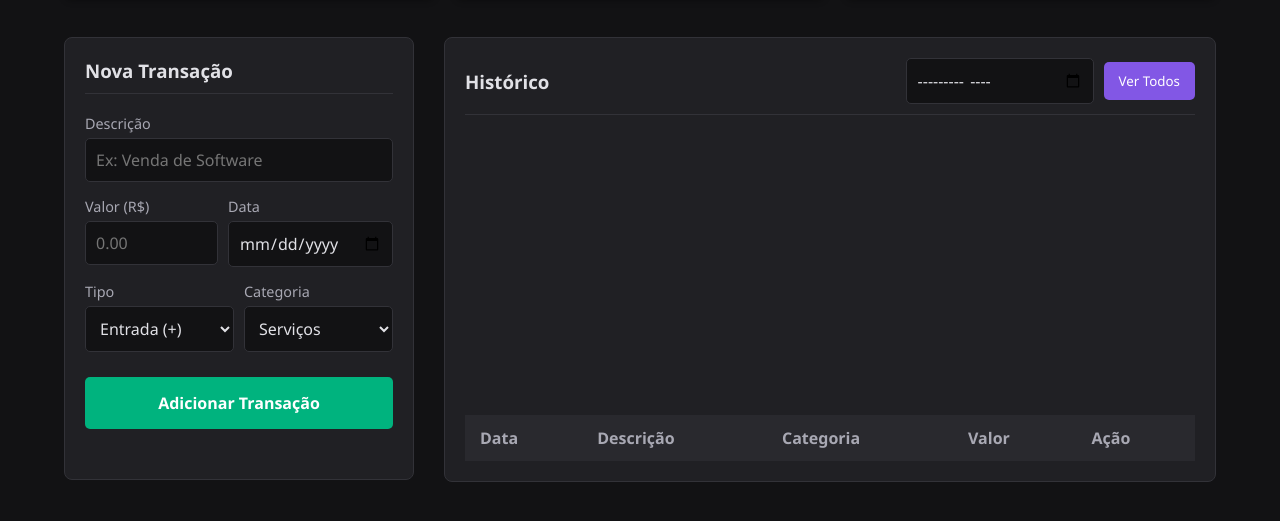
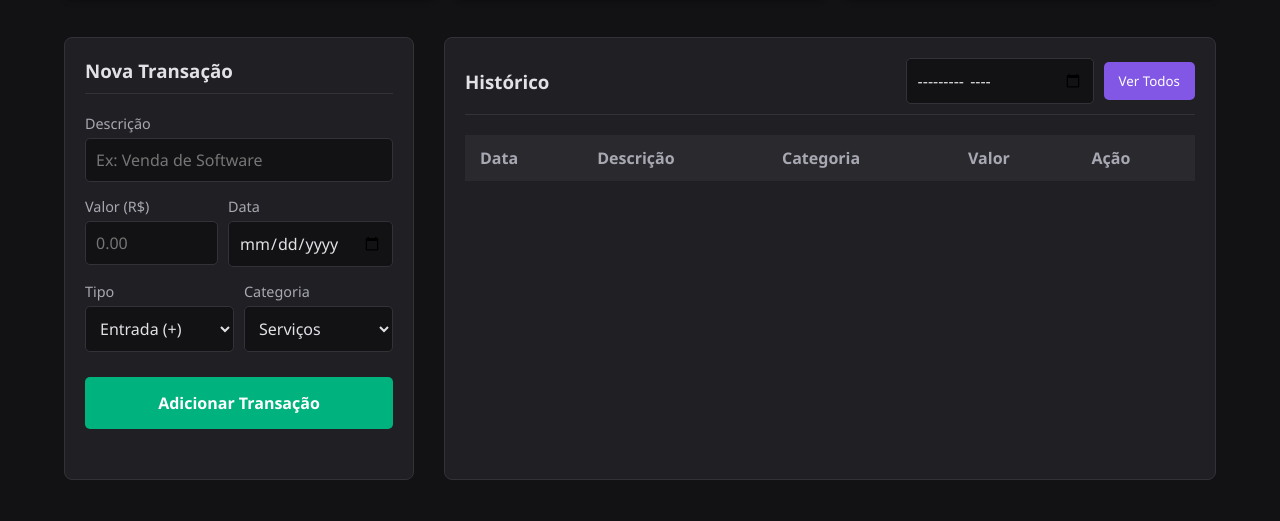
Before and after one commit to YanTeles/financas, a website with bundled scripts: page index.html in a window 1280 px wide. Shown: the part 245-766 px from the top of the page. Built offline with nearby package versions, Linux system fonts and the light colour scheme; no server answers.

Commit message:
Remove chart wrapper for expense chart from HTML

```diff
--- a/index.html
+++ b/index.html
@@ -84,9 +84,7 @@
                     <button id="clear-filter" title="Limpar filtro">Ver Todos</button>
                 </div>
 
-                <div class="chart-wrapper" style="position: relative; height:250px; width:100%; margin-bottom: 30px; display: flex; justify-content: center;">
-                    <canvas id="expenseChart"></canvas>
-                </div>
+
 
                 <div class="table-container">
                     <table>
```
